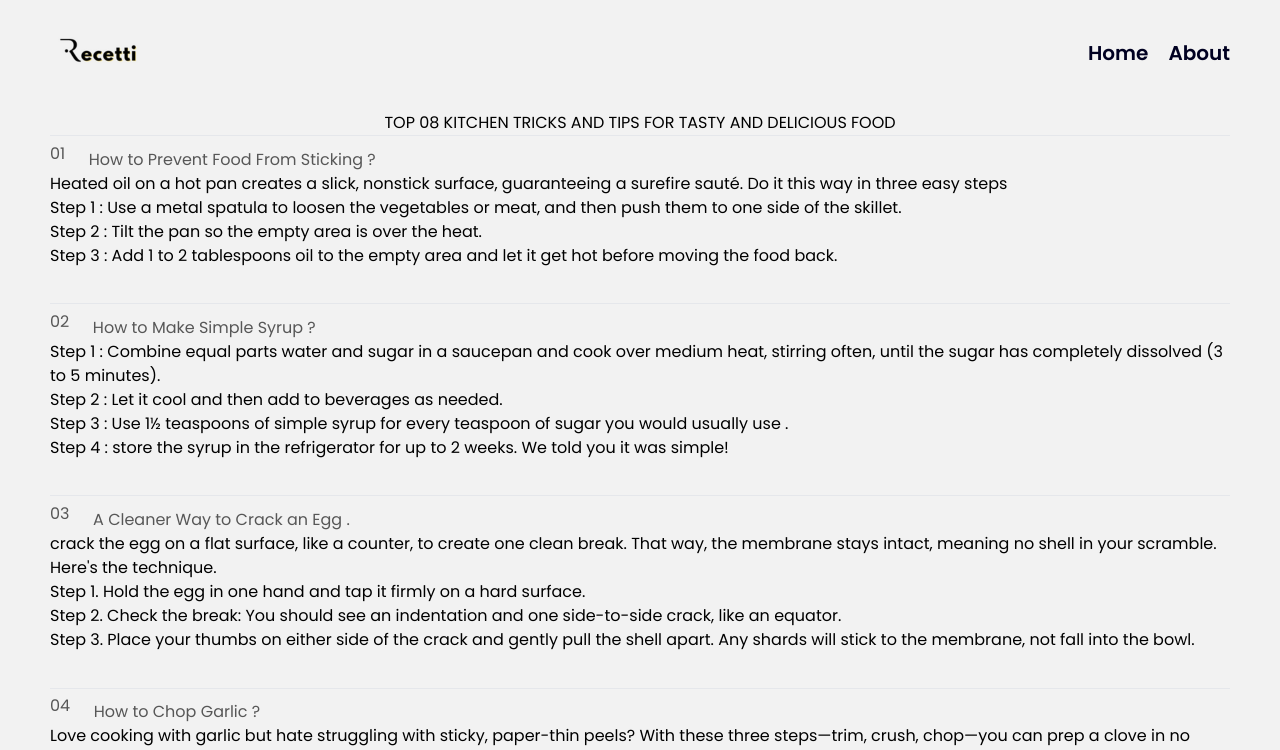
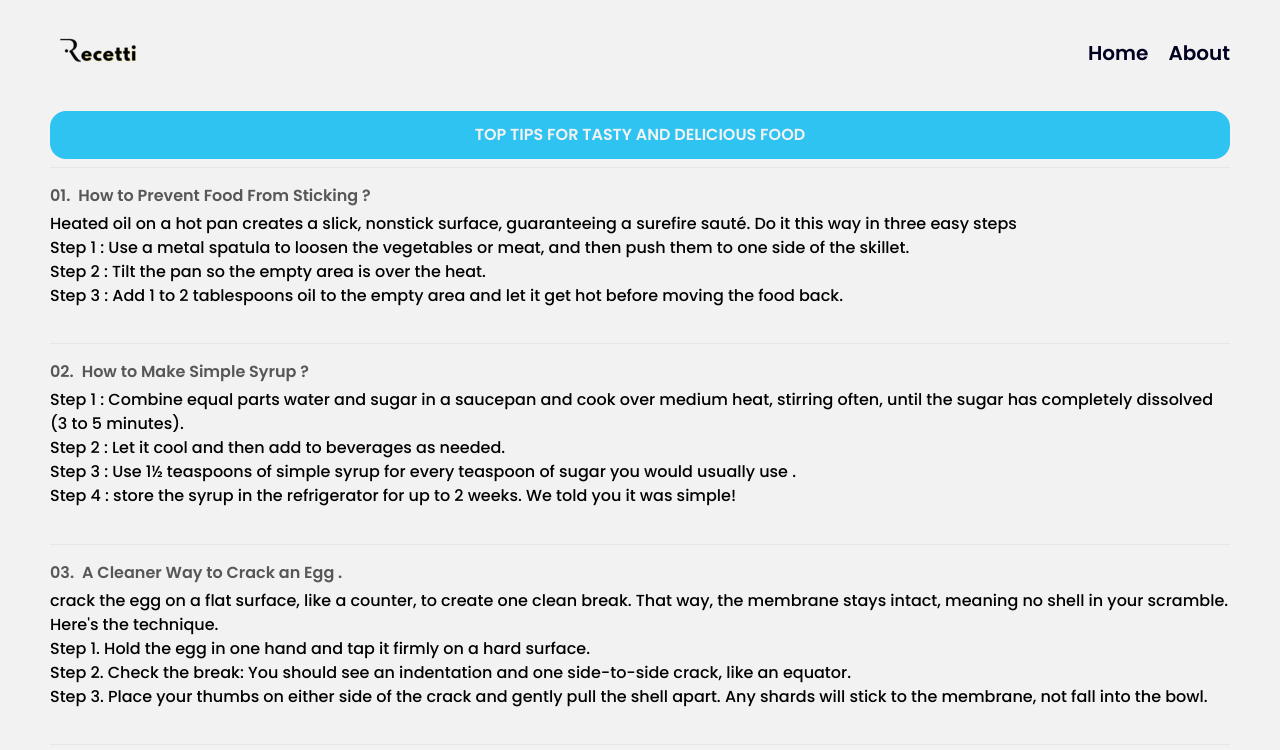
Before and after one commit to Tribhuvan-Web/recetti, a React (Vite) app: page /TipsandTricks in a window 1280 px wide. Shown: the top 750 px of the page. Built offline with nearby package versions, Linux system fonts and the light colour scheme.

Commit message:
Completed Submenu

```diff
--- a/index.html
+++ b/index.html
@@ -5,7 +5,7 @@
     <link rel="icon" type="image/png" href="icon.jpg" />
     <meta name="viewport" content="width=device-width, initial-scale=1.0" />
     <script src="https://cdn.tailwindcss.com"></script>
-    <title>Recetti</title>
+    <title>Recetti - Your all recipe finder</title>
   </head>
   <body>
     <div id="root"></div>
--- a/src/App.css
+++ b/src/App.css
@@ -331,43 +331,3 @@ a {
   background: transparent;
   color: white;
 }
-
-#trickMenu {
-  display: flex;
-  justify-content: center;
-  align-items: center;
-  margin: auto;
-  margin-top: 4%;
-  color: black;
-  text-transform: uppercase;
-  font-size: 100%;
-}
-
-#trickDiv {
-  display: flex;
-  color: #111;
-  gap: 2%;
-  margin-top: 2%;
-}
-
-/************************ Input label started **************************************/
-.yourRecipe {
-
-  input {
-    color: black;
-    background: transparent;
-    border: none;
-    border-bottom: 2px solid blue;
-    width: 100%;
-    margin-top: 3%;
-    font-size: 1.2rem;
-
-    input:focus {
-      background-color: rebeccapurple;
-    }
-
-    .recipeInput {
-      height: 70%;
-    }
-  }
-}
--- a/src/components/subMenu/TipsandTricks.jsx
+++ b/src/components/subMenu/TipsandTricks.jsx
@@ -3,7 +3,7 @@ import React from "react";
 const TipsandTricks = () => {
   const data = [
     {
-      id: "01",
+      id: "01.",
       value: "How to Prevent Food From Sticking ? ",
       step1:
         "  Heated oil on a hot pan creates a slick, nonstick surface, guaranteeing a surefire sauté. Do it this way in three easy steps",
@@ -14,7 +14,7 @@ const TipsandTricks = () => {
         " Step 3 : Add 1 to 2 tablespoons oil to the empty area and let it get hot before moving the food back.",
     },
     {
-      id: "02",
+      id: "02.",
       value: "How to Make Simple Syrup ? ",
       step1:
         " Step 1 : Combine equal parts water and sugar in a saucepan and cook over medium heat, stirring often, until the sugar has completely dissolved (3 to 5 minutes).",
@@ -25,7 +25,7 @@ const TipsandTricks = () => {
         " Step 4 : store the syrup in the refrigerator for up to 2 weeks. We told you it was simple!",
     },
     {
-      id: "03",
+      id: "03.",
       value: "A Cleaner Way to Crack an Egg .",
       step1:
         "  crack the egg on a flat surface, like a counter, to create one clean break. That way, the membrane stays intact, meaning no shell in your scramble. Here's the technique.",
@@ -37,7 +37,7 @@ const TipsandTricks = () => {
         "Step 3. Place your thumbs on either side of the crack and gently pull the shell apart. Any shards will stick to the membrane, not fall into the bowl.",
     },
     {
-      id: "04",
+      id: "04.",
       value: "How to Chop Garlic ? ",
       step1:
         "Love cooking with garlic but hate struggling with sticky, paper-thin peels? With these three steps—trim, crush, chop—you can prep a clove in no time.",
@@ -49,7 +49,7 @@ const TipsandTricks = () => {
         "Step 3. Gather the peeled cloves, hold your knife by the handle, and place your other, nondominant hand on top of the blade. Rock the knife up and down through the cloves (with the tip staying on the cutting board). Chop until the garlic is the size you want.",
     },
     {
-      id: "05",
+      id: "05.",
       value: "Cutting Up a Pineapple . ",
       step1:
         " Step 1. With a serrated or chef's knife, cut off the top of the pineapple and a thick slice from the bottom.",
@@ -60,7 +60,7 @@ const TipsandTricks = () => {
       step4: "Step 4. Slice or cut the pieces into chunks as desired.",
     },
     {
-      id: "06",
+      id: "06.",
       value: "Freezing and Toasting Nuts . ",
       step1:
         " From storing to cooking, here's how to make the most of these tasty little gems.",
@@ -72,7 +72,7 @@ const TipsandTricks = () => {
         "Roasted nuts last 2 to 3 weeks, and are best stored in an airtight container in a cool, dry place. If you need to store them longer, freeze them",
     },
     {
-      id: "07",
+      id: "07.",
       value: "How to Slice an Ice Cream Cake ? ",
       step1:
         " Just out of the freezer, an ice cream cake is rock hard and can be impossible to cut. And who wants to wait for ice cream cake to soften? Try this next time.",
@@ -83,7 +83,7 @@ const TipsandTricks = () => {
       step4: "Step 3. Rewarm the blade as necessary.",
     },
     {
-      id: "08",
+      id: "08.",
       value: "Aluminum-Foil Master Class",
       step1:
         "  During grilling season, foil is a cook's secret weapon. Here are three ways to use this marvelous multitasker.",
@@ -98,20 +98,28 @@ const TipsandTricks = () => {
 
   return (
     <>
-      <h1 id="trickMenu" style={{ color: "black", margin: "auto" }}>
-        Top 08 Kitchen tricks and tips for tasty and delicious food{" "}
+      <h1
+        id="trickMenu"
+        className="font-semibold text-[#f2f2f2] m-auto mb-2 flex items-center text-center justify-center uppercase bg-[#2ec3f1] h-12 rounded-2xl"
+      >
+        Top tips for tasty and delicious food{" "}
       </h1>
       {data.map((step) => (
         <>
           <hr />
-          <div id="trickDiv" style={{ color: "black", margin: "auto" }}>
-            <h2 style={{ marginTop: "0.5%" }}>{step.id}</h2>
-            <h4 style={{ marginTop: "1%" }}>{step.value}</h4>
+          <div
+            id="trickDiv"
+            className="m-auto text-black flex gap-2 mb-1 mt-2 font-semibold"
+          >
+            <h2 className="mt-2">{step.id}</h2>
+            <h4 className="mt-2">{step.value}</h4>
           </div>
-          <p style={{ color: "black", margin: "auto" }}>{step.step1}</p>
-          <ul style={{ color: "black", margin: "auto" }}>
-            <li style={{ color: "black" }}>{step.step2}</li>
-            <li style={{ color: "black", margin: "auto" }}>{step.step3}</li>
+          <p className="m-auto text-black font-medium">{step.step1}</p>
+          <ul className="m-auto text-black font-medium">
+            <li style={{ color: "black" }} key={step.id}>
+              {step.step2}
+            </li>
+            <li className="m-auto text-black">{step.step3}</li>
             <li style={{ color: "black", marginBottom: "3%" }}>{step.step4}</li>
           </ul>
         </>
```
Also changed, not shown: src/components/subMenu/Shareyourrecipes.jsx (+40 -30 lines).
